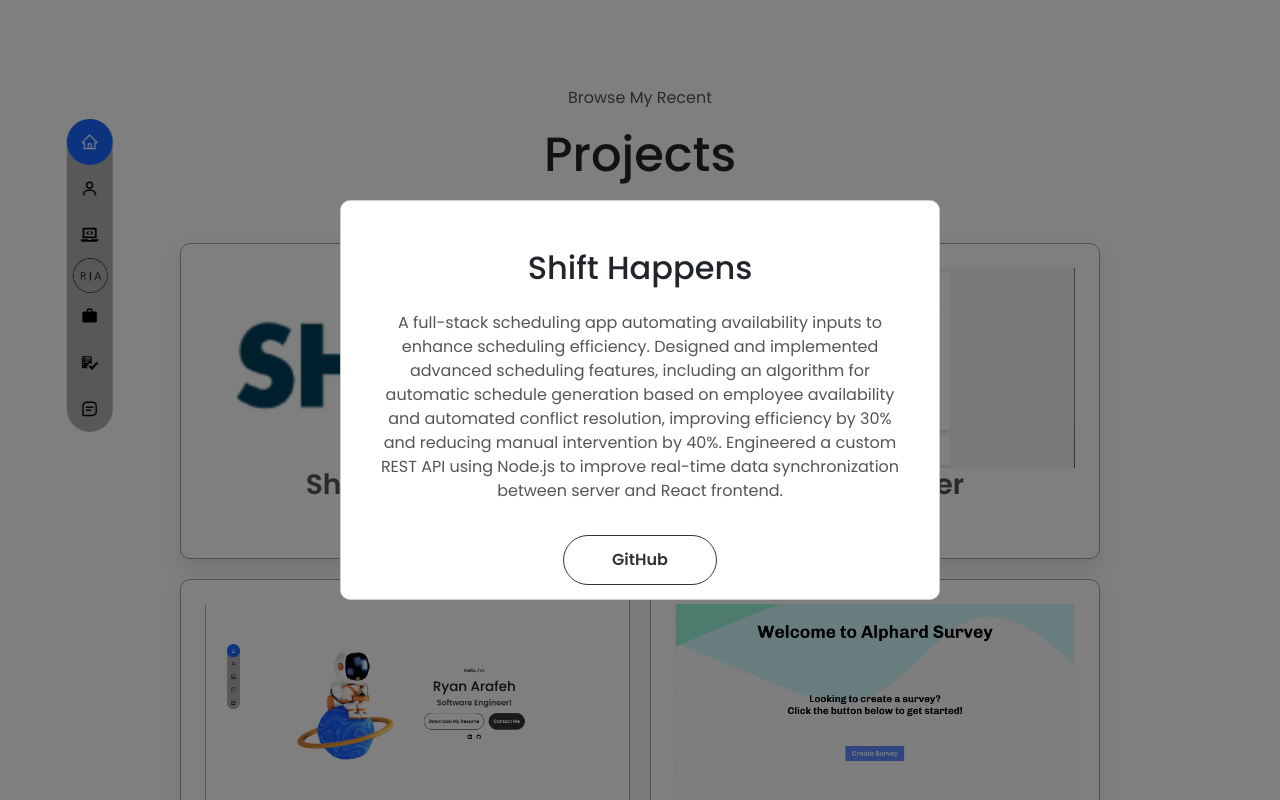
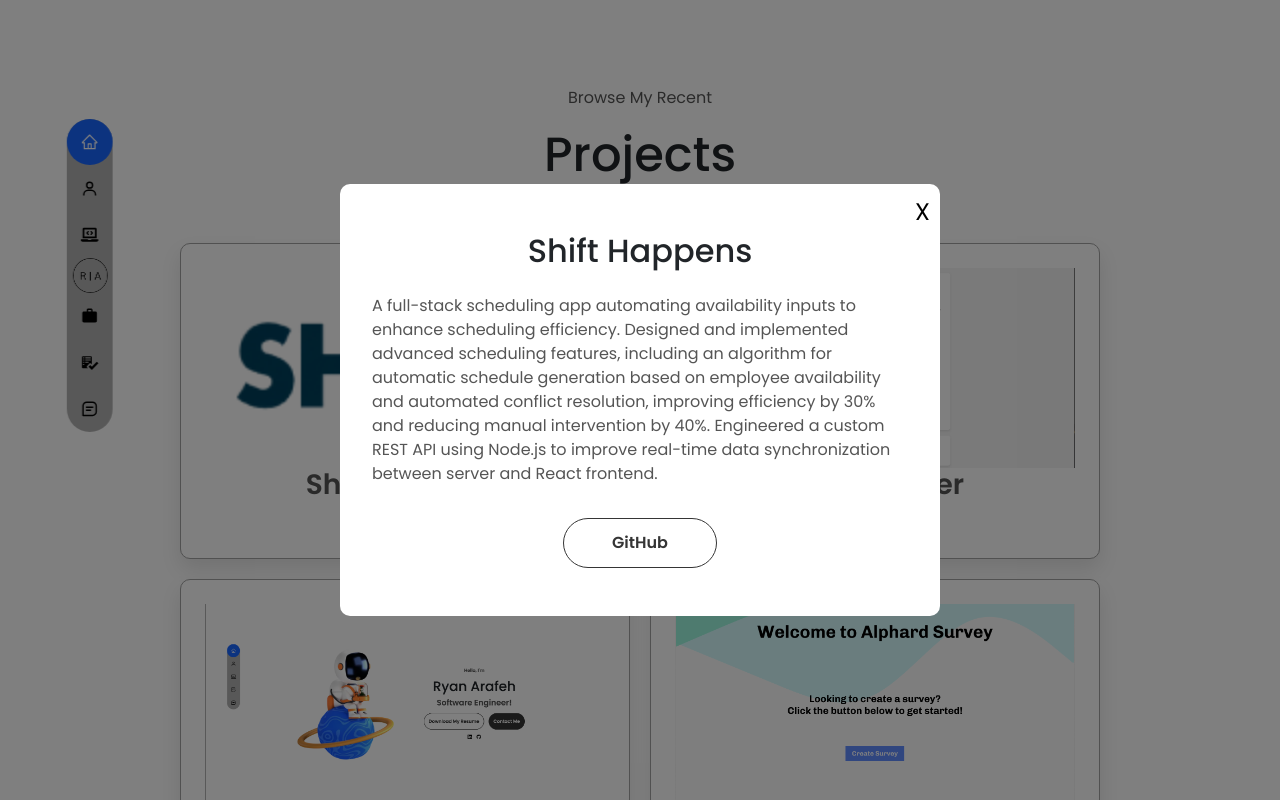
Before and after one commit to issryan/Portfolio, a React (Create React App) app: page / in a window 1280 px wide. Both pictures are taken after a click on the element "Shift Happens". Shown: the part 3716-4516 px from the top of the page. Built offline with nearby package versions, Linux system fonts and the light colour scheme.

Commit message:
changed modal classnames to avoid overlapping with photos modal in about section

```diff
--- a/src/components/myprojects/Myprojects.jsx
+++ b/src/components/myprojects/Myprojects.jsx
@@ -6,7 +6,7 @@ import IMG3 from '../../assets/shift_logo.png';
 import IMG4 from '../../assets/breedfinder.png';
 import ProjectModal from './ProjectModal';
 
-const Myprojects = () => {
+const MyProjects = () => {
   const [showModal, setShowModal] = useState(false);
   const [selectedProject, setSelectedProject] = useState(null);
 
@@ -76,4 +76,4 @@ const Myprojects = () => {
   );
 };
 
-export default Myprojects;
+export default MyProjects;
--- a/src/components/myprojects/ProjectModal.jsx
+++ b/src/components/myprojects/ProjectModal.jsx
@@ -5,12 +5,13 @@ const ProjectModal = ({ show, onClose, project }) => {
   if (!show) return null;
 
   return (
-    <div className="modal-overlay" onClick={onClose}>
-      <div className="modal-content" onClick={(e) => e.stopPropagation()}>
-        <div className="modal-body">
+    <div className="project-modal-overlay" onClick={onClose}>
+      <div className="project-modal-content" onClick={(e) => e.stopPropagation()}>
+        <button className="project-close-button" onClick={onClose}>X</button>
+        <div className="project-modal-body">
           <h2>{project.title}</h2>
-          <p className="modal-description">{project.description}</p>
-          <div className="modal-buttons">
+          <p className="project-modal-description">{project.description}</p>
+          <div className="project-modal-buttons">
             <a href={project.github} className='btn btn-color-2' target="_blank" rel='noreferrer'>GitHub</a>
             {project.demo && <a href={project.demo} className='btn btn-color-1' target="_blank" rel='noreferrer'>Live Demo</a>}
           </div>
--- a/src/components/myprojects/projectModal.css
+++ b/src/components/myprojects/projectModal.css
@@ -1,4 +1,4 @@
-.modal-overlay {
+.project-modal-overlay {
   position: fixed;
   top: 0;
   left: 0;
@@ -12,7 +12,7 @@
   z-index: 1000;
 }
 
-  .modal-content {
+.project-modal-content {
   background: white;
   padding: 2rem;
   border-radius: 10px;
@@ -20,21 +20,31 @@
   position: relative;
   width: 50%;
   max-width: 600px;
-    max-height: 50vh;
+  max-height: 80vh;
   overflow-y: auto;
 }
 
-  .modal-body {
+.project-close-button {
+  position: absolute;
+  top: 10px;
+  right: 10px;
+  background: none;
+  border: none;
+  font-size: 1.5rem;
+  cursor: pointer;
+}
+
+.project-modal-body {
   padding: 1rem 0;
 }
 
-  .modal-buttons {
+.project-modal-buttons {
   display: flex;
   justify-content: center;
   margin-top: 1.5rem;
 }
 
-  .modal-buttons .btn {
+.project-modal-buttons .btn {
   font-weight: 600;
   transition: all 300ms ease;
   padding: 0.75rem 3rem; /* Widened button */
@@ -42,12 +52,12 @@
   text-decoration: none;
 }
 
-  .modal-buttons .btn-color-2 {
+.project-modal-buttons .btn-color-2 {
   border: rgb(53, 53, 53) 0.1rem solid;
   background: none;
 }
 
-  .modal-buttons .btn-color-2:hover {
+.project-modal-buttons .btn-color-2:hover {
   border: rgb(255, 255, 255) 0.1rem solid;
   background: rgb(53, 53, 53);
   color: white;
@@ -61,12 +71,12 @@
   color: white;
 }
 
-  .modal-content h2 {
+.project-modal-content h2 {
   margin-bottom: 1.5rem;
 }
 
-  .modal-content .modal-description {
+.project-modal-content .project-modal-description {
   margin-bottom: 2rem;
   line-height: 1.5;
-    text-align: center;
+  text-align: left;
 }
```
Also changed, not shown: 2 other files (tests, documents, lock files or other folders). Lines whose indentation alone changed are shown as unchanged.
